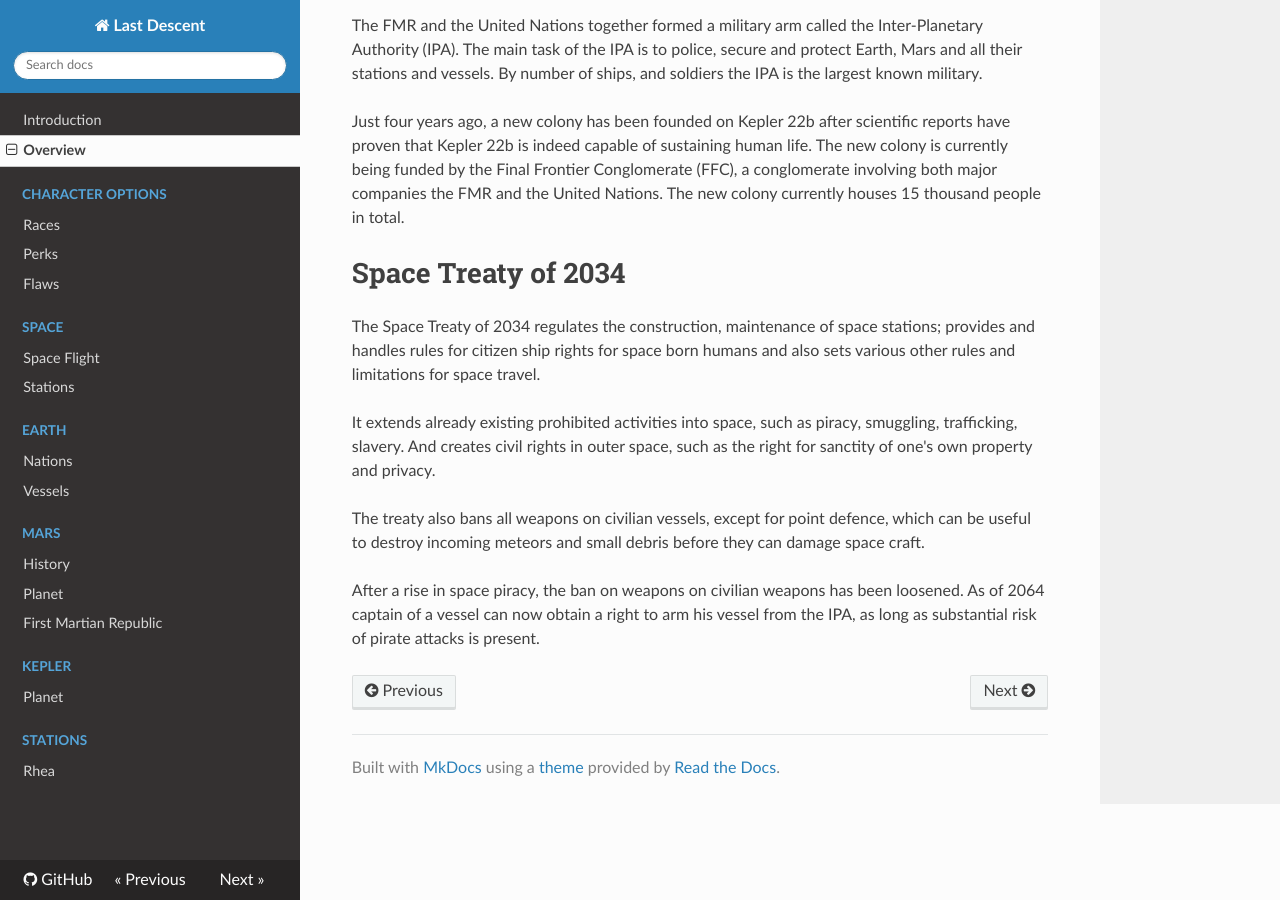
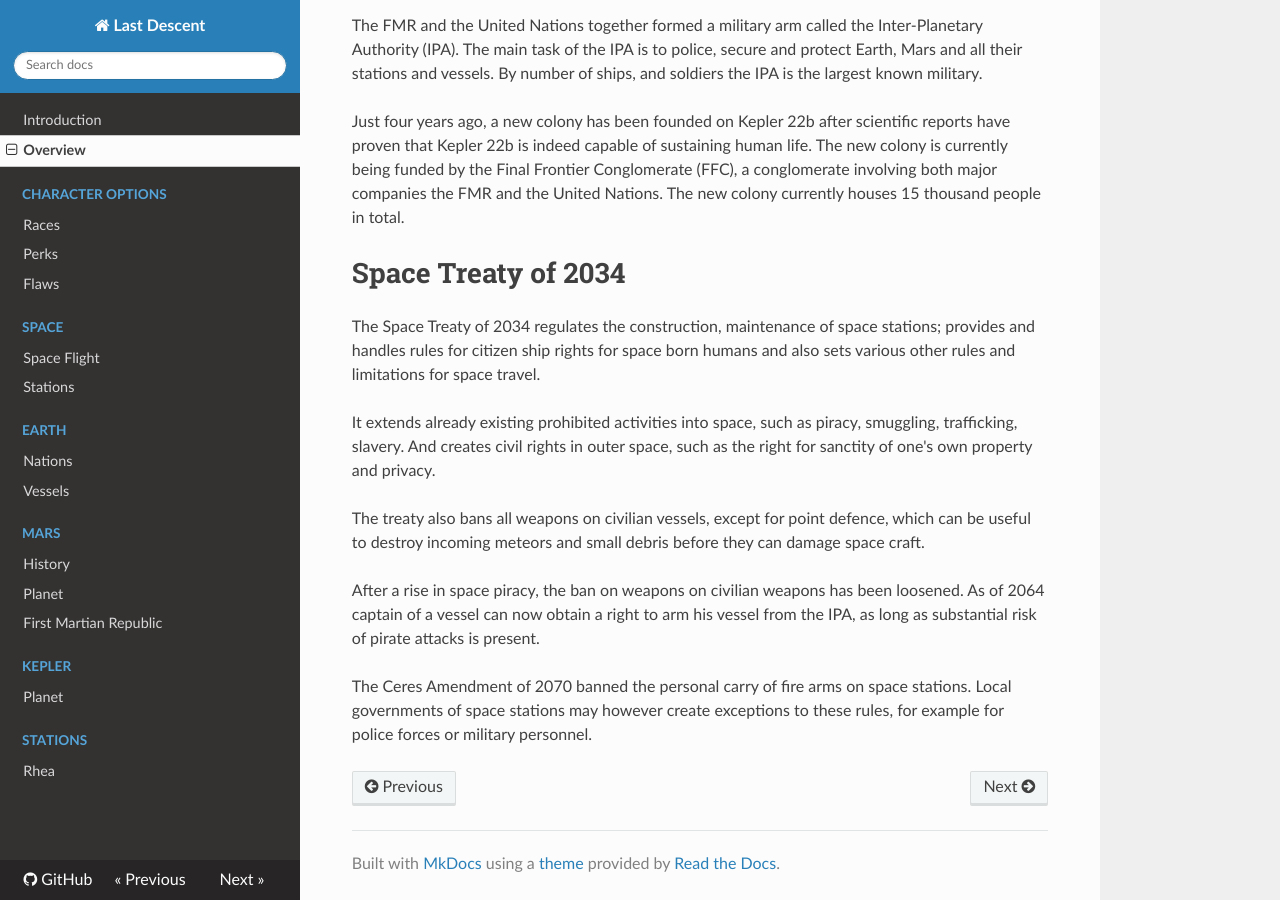
Before and after one commit to ehrpg/lastdescent, an MkDocs documentation site: the page built from docs/overview.md, in a window 1280 px wide and 900 px high, scrolled down 735 px. Built offline with MkDocs 1.6.1, drawn with Linux system fonts in a browser that asks for light colours; nearby versions of some CDN libraries; old or Windows-style settings are respelled for this version of MkDocs.

Commit message:
Add ban for firearms on stations

```diff
--- a/docs/overview.md
+++ b/docs/overview.md
@@ -57,3 +57,7 @@ can damage space craft.
 After a rise in space piracy, the ban on weapons on civilian weapons has been
 loosened. As of 2064 captain of a vessel can now obtain a right to arm his
 vessel from the IPA, as long as substantial risk of pirate attacks is present.
+
+The Ceres Amendment of 2070 banned the personal carry of fire arms on space
+stations. Local governments of space stations may however create exceptions to
+these rules, for example for police forces or military personnel.
```
